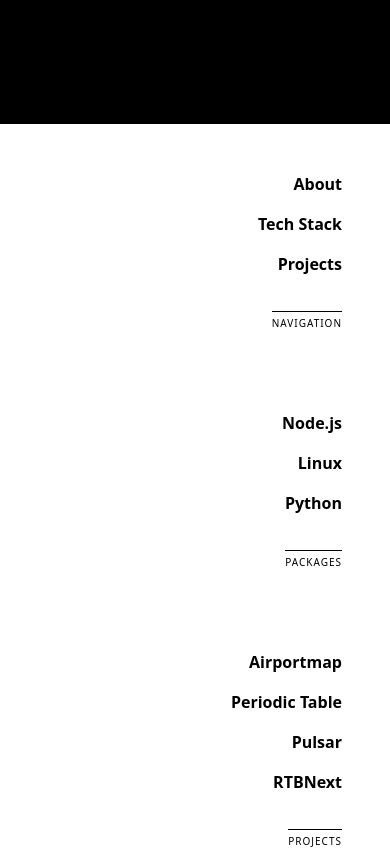
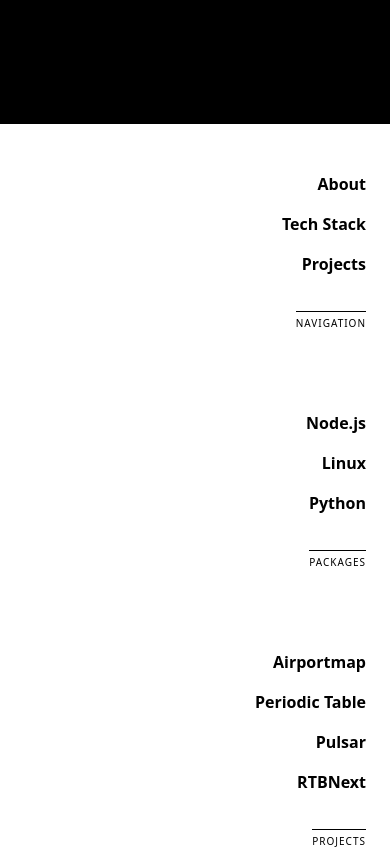
Before and after one commit to komed3/web, a React (Vite) app: page /index in a window 390 px wide. Shown: the part 720-1569 px from the top of the page. Built offline with nearby package versions, Linux system fonts and the light colour scheme; a web font is replaced by a local one.

Commit message:
update Footer.tsx

```diff
--- a/src/layout/Footer.tsx
+++ b/src/layout/Footer.tsx
@@ -40,7 +40,7 @@ export function Footer () {
   const hash = process.env.VITE_COMMIT_SHA ?? 'XXXXXXX';
 
   return (
-    <footer className= 'relative z-1 sm:mx-12 p-12 sm:p-20 text-(--contrast) bg-(--main)'>
+    <footer className= 'relative z-1 sm:mx-12 px-6 py-12 sm:p-20 text-(--contrast) bg-(--main)'>
       { /** Links */ }
       <div className= 'grid sm:grid-cols-2 lg:flex justify-end items-end gap-20 sm:mt-16 mb-36'>
         { NAV.map( ( { label, items } ) => (
```
